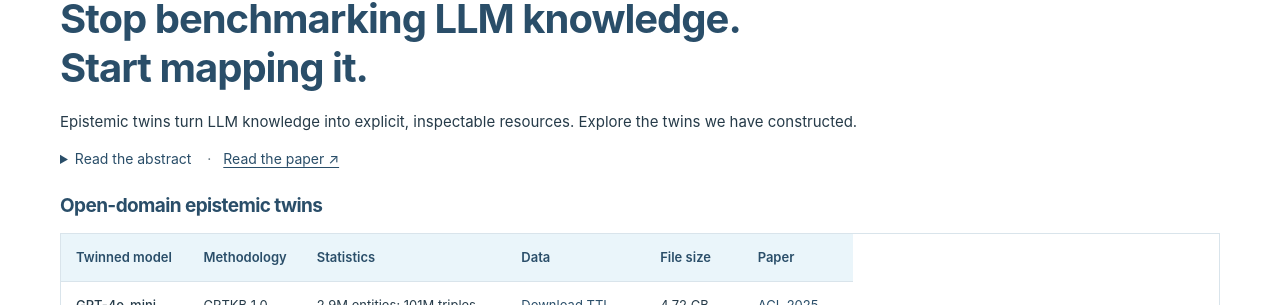
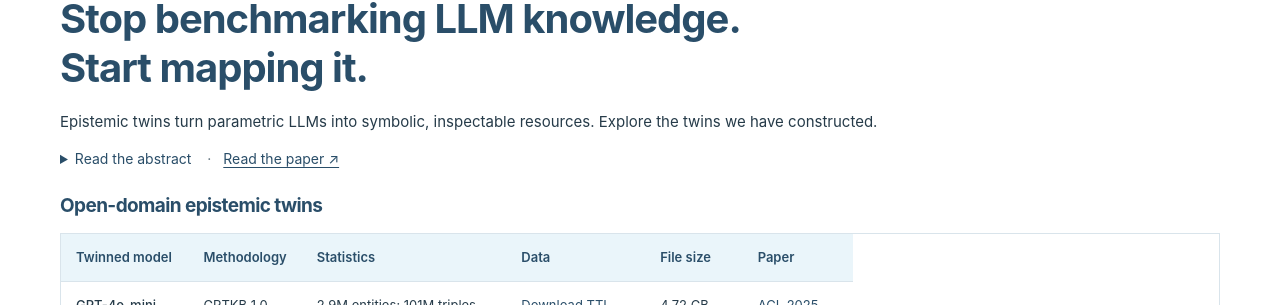
Before and after one commit to Knowledge-aware-AI/epistemic-twins, a Jekyll site: the page built from index.md, in a window 1280 px wide. Shown: the part 122-427 px from the top of the page. Built offline with Jekyll 4.4.1, drawn with Linux system fonts in a browser that asks for light colours.

Commit message:
Update index.md

```diff
--- a/index.md
+++ b/index.md
@@ -5,7 +5,7 @@ title: Epistemic twins
 
 # Stop benchmarking LLM knowledge.<br>Start mapping it.
 
-Epistemic twins turn LLM knowledge into explicit, inspectable resources. Explore the twins we have constructed.
+Epistemic twins turn parametric LLMs into symbolic, inspectable resources. Explore the twins we have constructed.
 
 <details class="abstract" markdown="1">
 <summary>Read the abstract <span class="paper-link">· <a href="https://zenodo.org/records/22661249">Read the paper ↗</a></span></summary>
```
